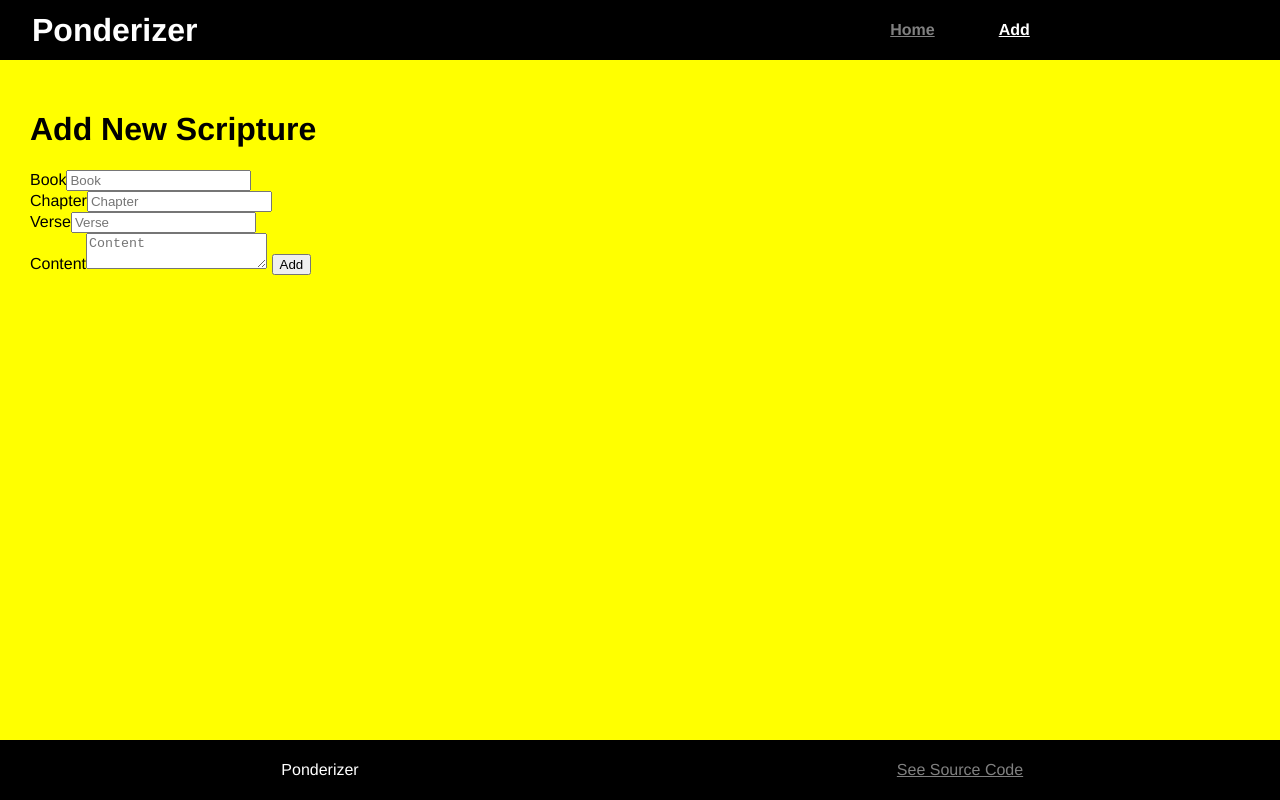
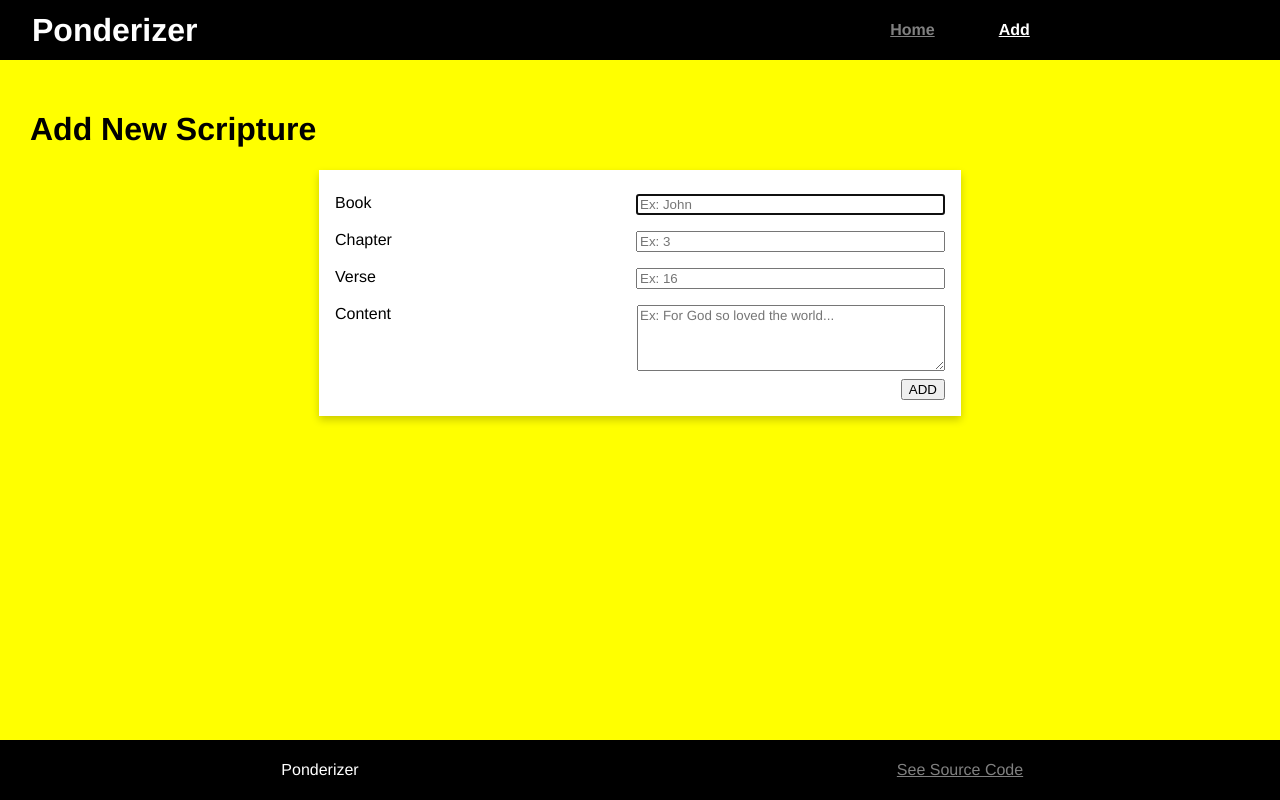
Before and after one commit to brighamandersen/ponderizer, a Vue app: page /add in a window 1280 px wide. Built offline with nearby package versions, Linux system fonts and the light colour scheme.

Commit message:
Finished add

```diff
--- a/src/App.vue
+++ b/src/App.vue
@@ -44,4 +44,16 @@
     color: white;
     height: 60px;
   }
+
+  textarea {
+    font-family: Avenir, Helvetica, Arial, sans-serif;
+  }
+
+  .flex-parent {
+    display: flex;
+  }
+
+  .flex-child {
+    flex: 1;
+  }
 </style>
--- a/src/components/Footer.vue
+++ b/src/components/Footer.vue
@@ -1,7 +1,7 @@
 <template>
   <div class="navbar-footer" id="footer">
-    <p class="footer-item">Ponderizer</p>
-    <a class="footer-item"
+    <p class="flex-child">Ponderizer</p>
+    <a class="flex-child"
       href="https://github.com/brighamband/ponderizer"
     >
     See Source Code
@@ -22,10 +22,6 @@
     text-align: center;
   }
 
-  .footer-item {
-    flex: 1;
-  }
-
   a {
     color: gray;
   }
--- a/src/components/Navbar.vue
+++ b/src/components/Navbar.vue
@@ -23,10 +23,6 @@
     align-items: center;
   }
 
-  .flex-child {
-    flex: 1;
-  }
-
   #app-name {
     margin: 0 2rem;
   }
--- a/src/components/PreviewCard.vue
+++ b/src/components/PreviewCard.vue
@@ -1,5 +1,6 @@
 <template>
   <div class="card">
+    <span class="remove-icon">X</span>
     <h3>{{ scripture.book }} {{ scripture.chapter }}:{{ scripture.verse }}</h3>
   </div>
 </template>
@@ -15,14 +16,28 @@
   .card {
     background: white;
     width: 200px;
-    height: 200px;
     padding: 2rem;
     margin: 2rem;
     box-shadow: 0 4px 8px 0 rgba(0,0,0,0.2);
     transition: 0.3s;
+    text-align: center;
   }
 
   .card:hover {
     box-shadow: 0 8px 16px 0 rgba(0,0,0,0.2);
   }
+
+  .remove-icon {
+    position: relative;
+    top: 0;
+    right: 0;
+    cursor: pointer;
+    padding: 0.5rem;
+  }
+
+  .remove-icon:hover {
+    background: red;
+    color: white;
+    border-radius: 50%;
+  }
 </style>
--- a/src/views/Add.vue
+++ b/src/views/Add.vue
@@ -2,18 +2,25 @@
   <div class="add">
     <h1>Add New Scripture</h1>
     <form class="add-form" @submit.prevent="add">
-    <label for="book">Book</label>
-    <input type="text" id="book" v-model="book" placeholder="Book" />
-    <br>
-    <label for="chapter">Chapter</label>
-    <input type="text" id="chapter" v-model="chapter" placeholder="Chapter" />
-    <br>
-    <label for="verse">Verse</label>
-    <input type="text"  id="verse" v-model="verse" placeholder="Verse" />
-    <br>
-    <label for="content">Content</label>
-    <textarea  id="content" v-model="content" placeholder="Content" />
-    <button type="submit">Add</button>
+      <div class="flex-parent form-section">
+        <label class="flex-child" for="book">Book</label>
+        <input type="text" class="flex-child" v-model="book" placeholder="Ex: John" autofocus />
+      </div>
+      <div class="flex-parent form-section">
+        <label class="flex-child" for="chapter">Chapter</label>
+        <input type="text" class="flex-child"  v-model="chapter" placeholder="Ex: 3" />
+      </div>
+      <div class="flex-parent form-section">
+        <label class="flex-child" for="verse">Verse</label>
+        <input type="text" class="flex-child" v-model="verse" placeholder="Ex: 16" />
+      </div>
+      <div class="flex-parent form-section">
+        <label class="flex-child" for="content">Content</label>
+        <textarea class="flex-child" v-model="content" placeholder="Ex: For God so loved the world..." rows="4" />
+      </div>
+      <div class="float-parent">
+        <button class="float-right" type="submit">ADD</button>
+      </div>
     </form>
     <p class="error-msg" v-if="errorMsg != ''">{{ errorMsg }}</p>
   </div>
@@ -80,5 +87,28 @@
 <style scoped>
   .error-msg {
     color: red;
+    text-align: center;
+    padding: 1rem;
+  }
+
+  .add-form {
+    background: white;
+    box-shadow: 0 4px 8px 0 rgba(0,0,0,0.2);
+    padding: 1rem;
+    min-width: 300px;
+    max-width: 50%;
+    margin: auto;
+  }
+
+  .form-section {
+    padding: 0.5rem 0;
+  }
+
+  .float-parent {
+    overflow: hidden;
+  }
+
+  .float-right {
+    float: right;
   }
 </style>
```
